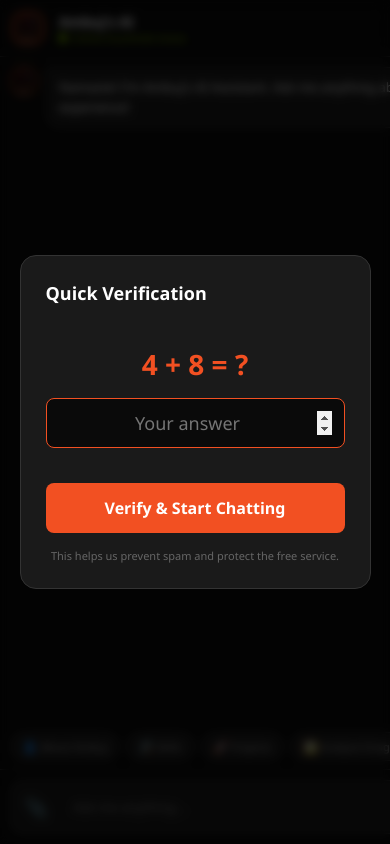
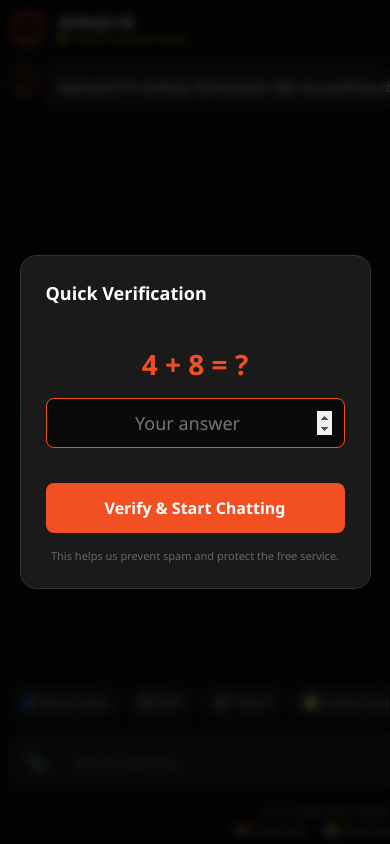
Before and after one commit to Ambuj123-lab/ambuj-ms-bot-framework, a website: page public/index.html in a window 390 px wide. Shown: the top 844 px of the page. Drawn offline with nearby package versions, Linux system fonts and the light colour scheme.

Commit message:
fix: Mobile widget - show footer, fix text/chips overflow

```diff
--- a/public/index.html
+++ b/public/index.html
@@ -684,6 +684,8 @@
                 justify-content: flex-start;
                 -webkit-overflow-scrolling: touch;
                 scrollbar-width: none;
+                margin-right: 0;
+                padding-right: 20px;
             }
 
             .quick-actions::-webkit-scrollbar {
@@ -716,9 +718,36 @@
                 font-size: 16px;
             }
 
-            /* Hide footer on mobile for more space */
+            /* Show compact footer on mobile */
             .footer {
-                display: none;
+                padding: 6px 10px;
+                font-size: 9px;
+            }
+
+            .footer-badges {
+                gap: 8px;
+                margin-top: 4px;
+            }
+
+            .badge {
+                padding: 2px 6px;
+                font-size: 8px;
+            }
+
+            .badge svg {
+                width: 12px;
+                height: 12px;
+            }
+
+            /* Fix content overflow */
+            .content {
+                word-wrap: break-word;
+                overflow-wrap: break-word;
+                max-width: 100%;
+            }
+
+            .message {
+                max-width: 100%;
             }
         }
 
```
